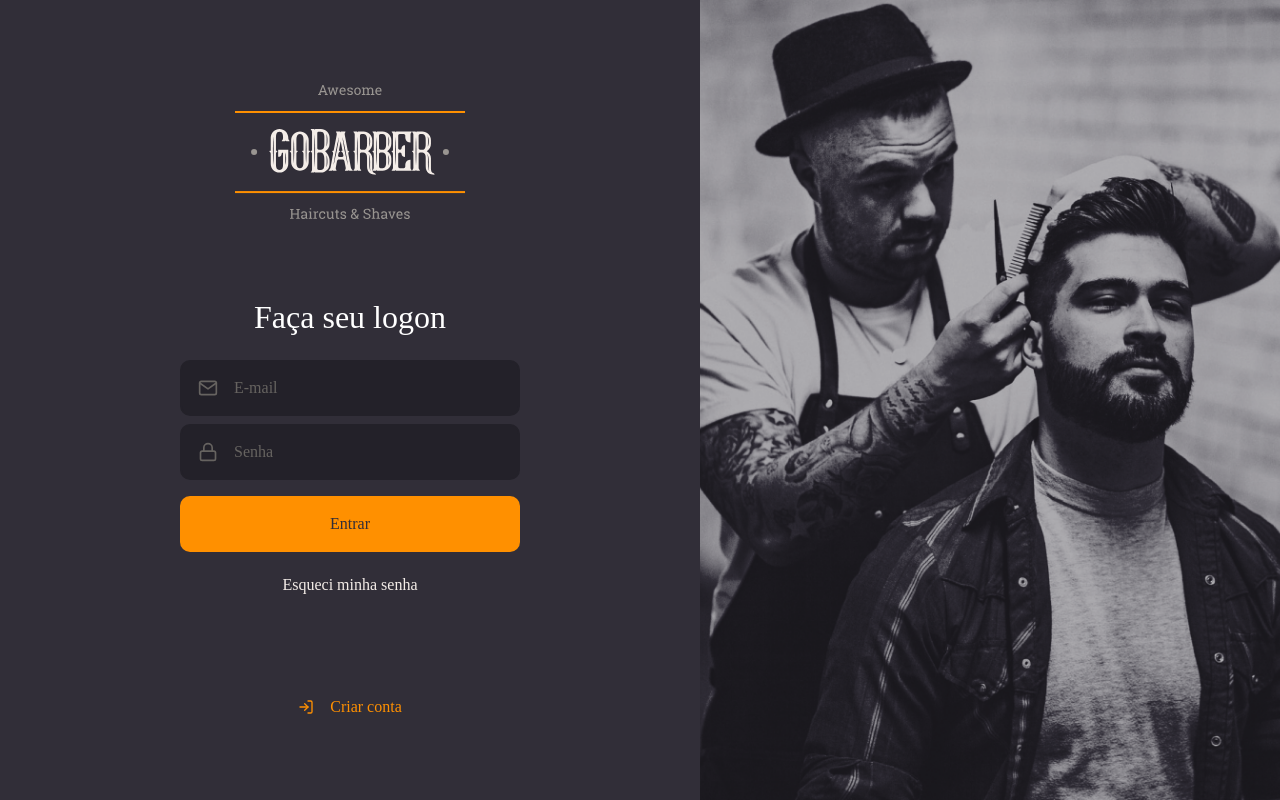
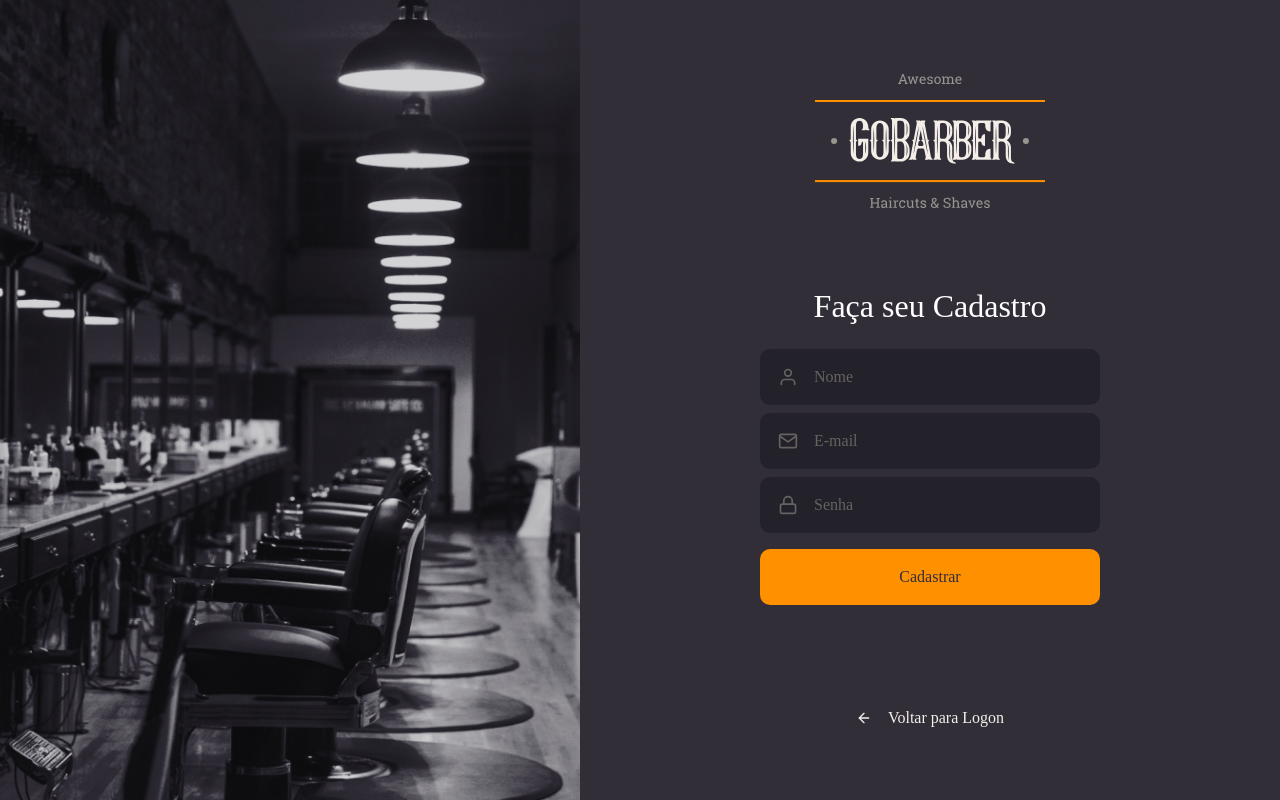
Before and after one commit to msa-codes/frontend, a React (Create React App) app: page / in a window 1280 px wide. Built offline with nearby package versions, Linux system fonts and the light colour scheme; the HTML template or start-up script is replaced by a standard one.

Commit message:
Aula 05 - Página de Cadastro

```diff
--- a/src/App.tsx
+++ b/src/App.tsx
@@ -1,11 +1,13 @@
 import React from 'react';
 
-import SignIn from './pages/Signin';
+// import SignIn from './pages/SignIn';
+import SignUp from './pages/SignUp';
+
 import GlobalStyle from './styles/global';
 
 const App: React.FC = () => (
   <>
-    <SignIn />
+    <SignUp />
     <GlobalStyle />
   </>
 );
--- a/src/components/Input/styles.ts
+++ b/src/components/Input/styles.ts
@@ -21,6 +21,18 @@
     border: 0;
     color: #f4ede8;
 
+    /* alterar o CSS dos campos que são preenchidos automaticamente */
+    /* Cor de fundo do autocomplete */
+    &:-webkit-autofill {
+      box-shadow: 0 0 0 30px #232129 inset;
+      -webkit-box-shadow: 0 0 0 30px #232129 inset;
+    }
+
+    /* Cor do texto do autocomplete */
+    &:-webkit-autofill {
+      -webkit-text-fill-color: #f4ede8 !important;
+    }
+
     &::placeholder {
       color: #666360;
     }
--- a/src/pages/Signin/styles.ts
+++ b/src/pages/SignIn/styles.ts
@@ -1,7 +1,7 @@
 import styled from 'styled-components';
 import { shade } from 'polished';
 
-import backgroundImage from '../../assets/sign-in-background.png';
+import signInBackgroundImage from '../../assets/sign-in-background.png';
 
 export const Container = styled.div`
   height: 100vh;
@@ -63,6 +63,6 @@
 
 export const Background = styled.div`
   flex: 1;
-  background: url(${backgroundImage}) no-repeat center;
+  background: url(${signInBackgroundImage}) no-repeat center;
   background-size: cover;
 `;
--- /dev/null
+++ b/src/pages/SignUp/index.tsx
@@ -0,0 +1,40 @@
+import React from 'react';
+import { FiArrowLeft, FiMail, FiUser, FiLock } from 'react-icons/fi';
+
+import logoImg from '../../assets/logo.svg';
+
+import Input from '../../components/Input';
+import Button from '../../components/Button';
+
+import { Container, Content, Background } from './styles';
+
+const SignUp: React.FC = () => (
+  <Container>
+    <Background />
+    <Content>
+      <img src={logoImg} alt="GoBarber" />
+
+      <form>
+        <h1>Faça seu Cadastro</h1>
+
+        <Input name="name" icon={FiUser} placeholder="Nome" />
+        <Input name="email" icon={FiMail} placeholder="E-mail" />
+        <Input
+          name="password"
+          icon={FiLock}
+          type="password"
+          placeholder="Senha"
+        />
+
+        <Button type="submit">Cadastrar</Button>
+      </form>
+
+      <a href="login">
+        <FiArrowLeft />
+        Voltar para Logon
+      </a>
+    </Content>
+  </Container>
+);
+
+export default SignUp;
--- /dev/null
+++ b/src/pages/SignUp/styles.ts
@@ -0,0 +1,68 @@
+import styled from 'styled-components';
+import { shade } from 'polished';
+
+import singnUpBackgroundImage from '../../assets/sign-up-background.png';
+
+export const Container = styled.div`
+  height: 100vh;
+
+  display: flex;
+  align-items: stretch;
+`;
+
+export const Content = styled.div`
+  display: flex;
+  flex-direction: column;
+  align-items: center;
+  place-content: center;
+
+  width: 100%;
+  max-width: 700px;
+
+  form {
+    margin: 80px 0;
+    width: 340px;
+    text-align: center;
+
+    h1 {
+      margin-bottom: 24px;
+    }
+
+    a {
+      color: #f4ede8;
+      display: block;
+      margin-top: 24px;
+      text-decoration: none;
+      transition: color 0.2s;
+
+      &:hover {
+        color: ${shade(0.2, '#f4ede8')};
+      }
+    }
+  }
+
+  > a {
+    color: #f4ede8;
+    display: block;
+    margin-top: 24px;
+    text-decoration: none;
+    transition: color 0.2s;
+
+    display: flex;
+    align-items: center;
+
+    svg {
+      margin-right: 16px;
+    }
+
+    &:hover {
+      color: ${shade(0.2, '#f4ede8')};
+    }
+  }
+`;
+
+export const Background = styled.div`
+  flex: 1;
+  background: url(${singnUpBackgroundImage}) no-repeat center;
+  background-size: cover;
+`;
```
Also changed, not shown: .eslintrc.json, src/assets/sign-up-background.png (added), src/pages/SignIn/index.tsx (renamed from src/pages/Signin/index.tsx).
